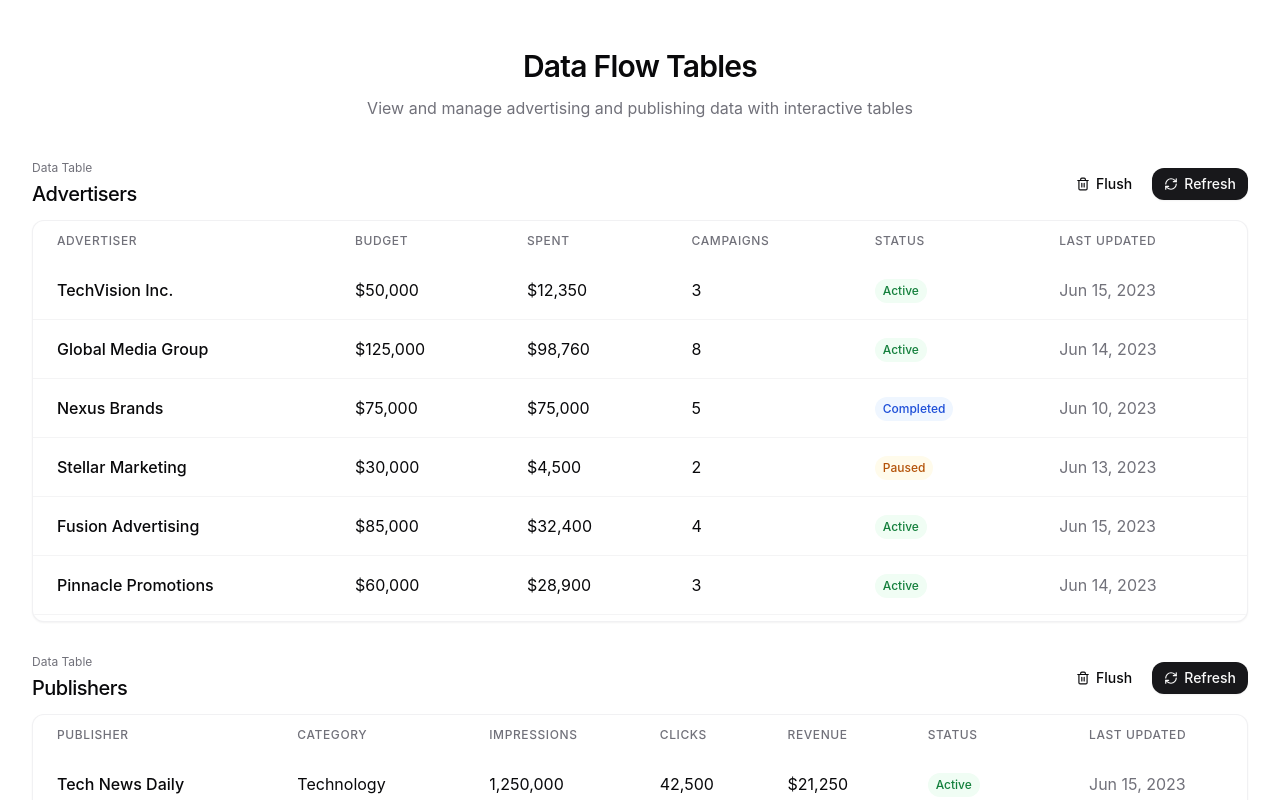
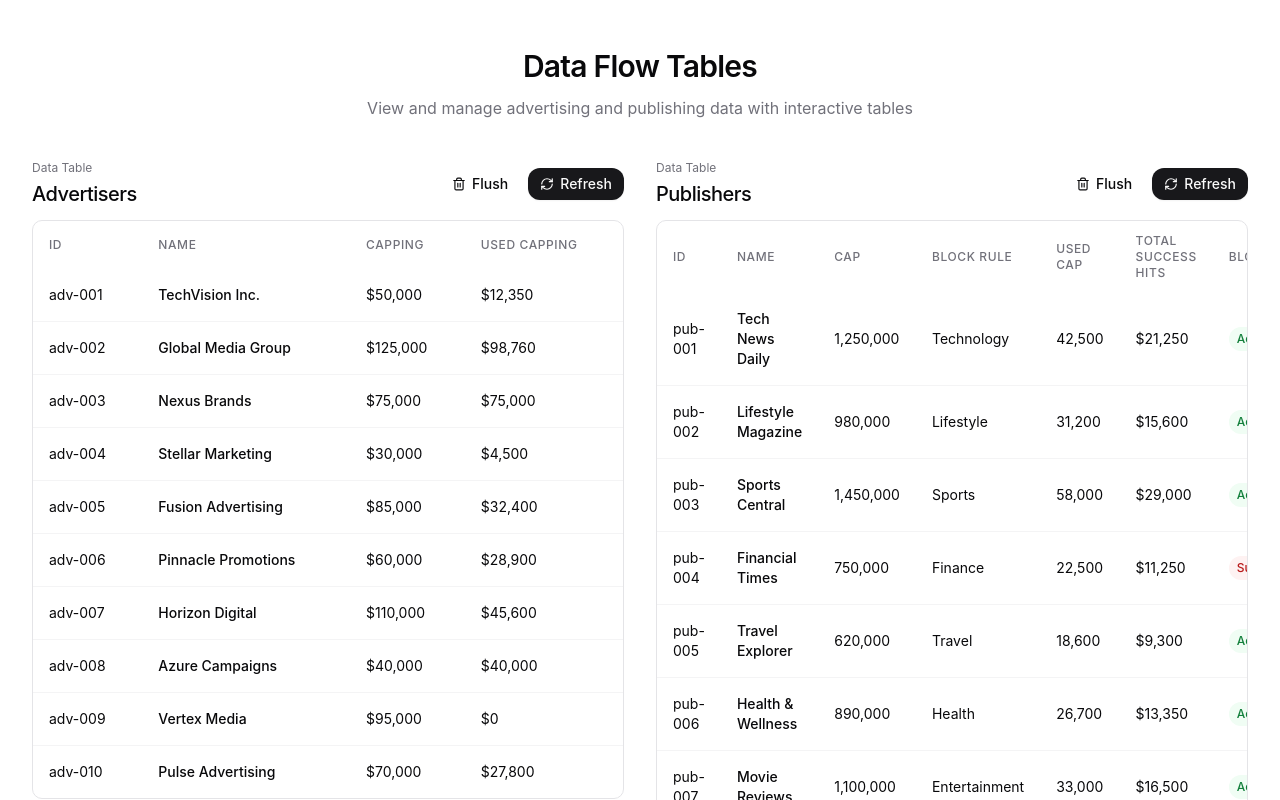
Before and after one commit to jaswantsoni/flowtable-simply, a React (Vite) app: page / in a window 1280 px wide. Shown: the top 800 px of the page. Built offline with nearby package versions, Linux system fonts and the light colour scheme.

Commit message:
Implement side-by-side tables
Implements side-by-side tables for advertisers and publishers with specified columns.

```diff
--- a/src/components/DataTable.tsx
+++ b/src/components/DataTable.tsx
@@ -3,6 +3,14 @@ import React from "react";
 import { Publisher, Advertiser } from "@/types";
 import { formatCurrency, formatNumber, formatDate } from "@/lib/data";
 import TableHeader from "./TableHeader";
+import {
+  Table,
+  TableHeader as ShadcnTableHeader,
+  TableBody,
+  TableHead,
+  TableRow,
+  TableCell
+} from "@/components/ui/table";
 
 interface DataTableProps<T> {
   data: T[];
@@ -48,66 +56,51 @@ const DataTable = <T extends Advertiser | Publisher>({
   };
 
   const renderAdvertiserTable = (advertisers: Advertiser[]) => (
-    <table>
-      <thead>
-        <tr>
-          <th>Advertiser</th>
-          <th>Budget</th>
-          <th>Spent</th>
-          <th>Campaigns</th>
-          <th>Status</th>
-          <th>Last Updated</th>
-        </tr>
-      </thead>
-      <tbody>
+    <Table>
+      <ShadcnTableHeader>
+        <TableRow>
+          <TableHead>ID</TableHead>
+          <TableHead>Name</TableHead>
+          <TableHead>Capping</TableHead>
+          <TableHead>Used Capping</TableHead>
+        </TableRow>
+      </ShadcnTableHeader>
+      <TableBody>
         {advertisers.map((advertiser) => (
-          <tr key={advertiser.id} className="group">
-            <td className="font-medium">{advertiser.name}</td>
-            <td>{formatCurrency(advertiser.budget)}</td>
-            <td>{formatCurrency(advertiser.spent)}</td>
-            <td>{advertiser.campaigns}</td>
-            <td>
-              <span
-                className={`inline-flex items-center rounded-full px-2 py-1 text-xs font-medium ${
-                  advertiser.status === "Active"
-                    ? "bg-green-50 text-green-700"
-                    : advertiser.status === "Paused"
-                    ? "bg-amber-50 text-amber-700"
-                    : "bg-blue-50 text-blue-700"
-                }`}
-              >
-                {advertiser.status}
-              </span>
-            </td>
-            <td className="text-muted-foreground">{formatDate(advertiser.lastUpdated)}</td>
-          </tr>
+          <TableRow key={advertiser.id} className="group">
+            <TableCell>{advertiser.id}</TableCell>
+            <TableCell className="font-medium">{advertiser.name}</TableCell>
+            <TableCell>{formatCurrency(advertiser.budget)}</TableCell>
+            <TableCell>{formatCurrency(advertiser.spent)}</TableCell>
+          </TableRow>
         ))}
-      </tbody>
-    </table>
+      </TableBody>
+    </Table>
   );
 
   const renderPublisherTable = (publishers: Publisher[]) => (
-    <table>
-      <thead>
-        <tr>
-          <th>Publisher</th>
-          <th>Category</th>
-          <th>Impressions</th>
-          <th>Clicks</th>
-          <th>Revenue</th>
-          <th>Status</th>
-          <th>Last Updated</th>
-        </tr>
-      </thead>
-      <tbody>
+    <Table>
+      <ShadcnTableHeader>
+        <TableRow>
+          <TableHead>ID</TableHead>
+          <TableHead>Name</TableHead>
+          <TableHead>Cap</TableHead>
+          <TableHead>Block Rule</TableHead>
+          <TableHead>Used Cap</TableHead>
+          <TableHead>Total Success Hits</TableHead>
+          <TableHead>Blocked</TableHead>
+        </TableRow>
+      </ShadcnTableHeader>
+      <TableBody>
         {publishers.map((publisher) => (
-          <tr key={publisher.id} className="group">
-            <td className="font-medium">{publisher.name}</td>
-            <td>{publisher.category}</td>
-            <td>{formatNumber(publisher.impressions)}</td>
-            <td>{formatNumber(publisher.clicks)}</td>
-            <td>{formatCurrency(publisher.revenue)}</td>
-            <td>
+          <TableRow key={publisher.id} className="group">
+            <TableCell>{publisher.id}</TableCell>
+            <TableCell className="font-medium">{publisher.name}</TableCell>
+            <TableCell>{formatNumber(publisher.impressions)}</TableCell>
+            <TableCell>{publisher.category}</TableCell>
+            <TableCell>{formatNumber(publisher.clicks)}</TableCell>
+            <TableCell>{formatCurrency(publisher.revenue)}</TableCell>
+            <TableCell>
               <span
                 className={`inline-flex items-center rounded-full px-2 py-1 text-xs font-medium ${
                   publisher.status === "Active"
@@ -119,12 +112,11 @@ const DataTable = <T extends Advertiser | Publisher>({
               >
                 {publisher.status}
               </span>
-            </td>
-            <td className="text-muted-foreground">{formatDate(publisher.lastUpdated)}</td>
-          </tr>
+            </TableCell>
+          </TableRow>
         ))}
-      </tbody>
-    </table>
+      </TableBody>
+    </Table>
   );
 
   return (
@@ -136,17 +128,17 @@ const DataTable = <T extends Advertiser | Publisher>({
         isLoading={isLoading}
       />
 
-      <div className="table-container">
-        <div className="table-wrapper">
-          {renderTable()}
-        </div>
-
-        {isLoading && (
-          <div className="table-loading animate-fade-in">
+      <div className="relative overflow-hidden">
+        {isLoading ? (
+          <div className="flex justify-center items-center py-12">
             <div className="flex flex-col items-center">
               <div className="h-5 w-5 rounded-full border-2 border-primary/30 border-t-primary animate-spin"></div>
               <p className="mt-2 text-sm text-muted-foreground">Loading data...</p>
             </div>
+          </div>
+        ) : (
+          <div className="bg-background rounded-md border">
+            {renderTable()}
           </div>
         )}
       </div>
--- a/src/pages/Index.tsx
+++ b/src/pages/Index.tsx
@@ -97,7 +97,7 @@ const Index = () => {
           </p>
         </div>
 
-        <div className="grid grid-cols-1 gap-8">
+        <div className="grid grid-cols-1 md:grid-cols-2 gap-8 mb-8">
           <div className="animate-slide-up" style={{ animationDelay: "100ms" }}>
             <DataTable
               title="Advertisers"
@@ -117,10 +117,10 @@ const Index = () => {
               onRefresh={loadPublishers}
             />
           </div>
+        </div>
 
-          <div className="animate-slide-up" style={{ animationDelay: "300ms" }}>
-            <DataForm onSubmit={handleFormSubmit} />
-          </div>
+        <div className="animate-slide-up" style={{ animationDelay: "300ms" }}>
+          <DataForm onSubmit={handleFormSubmit} />
         </div>
       </div>
     </div>
```
